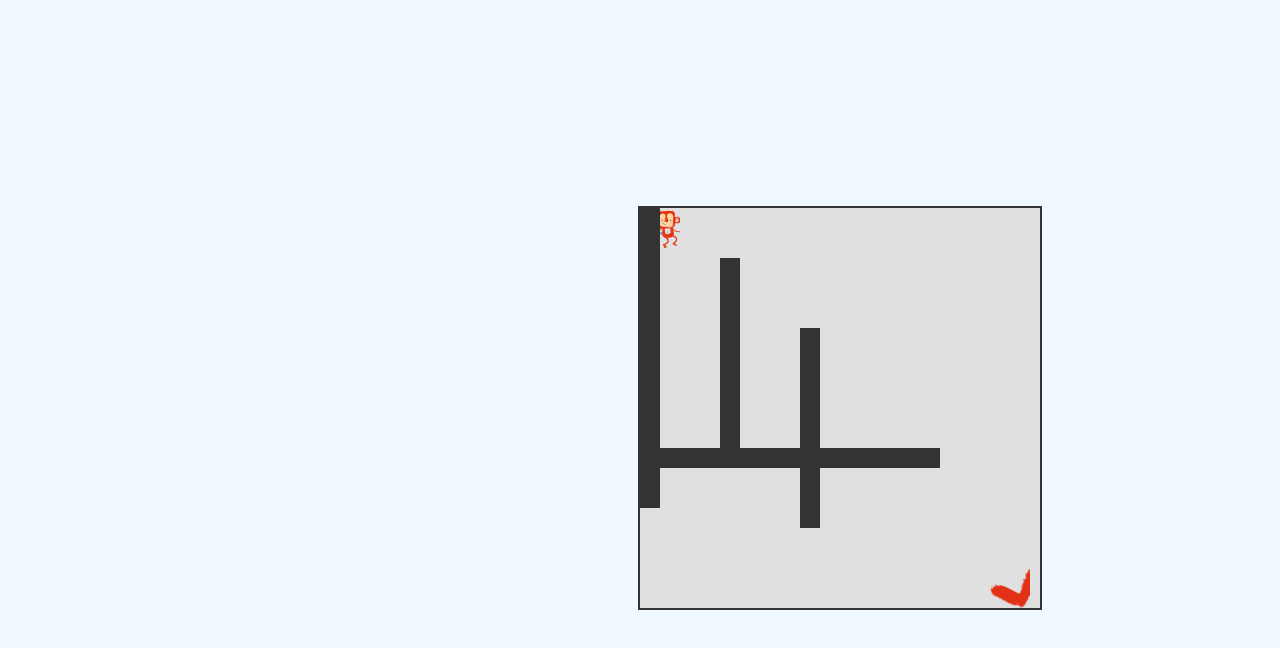
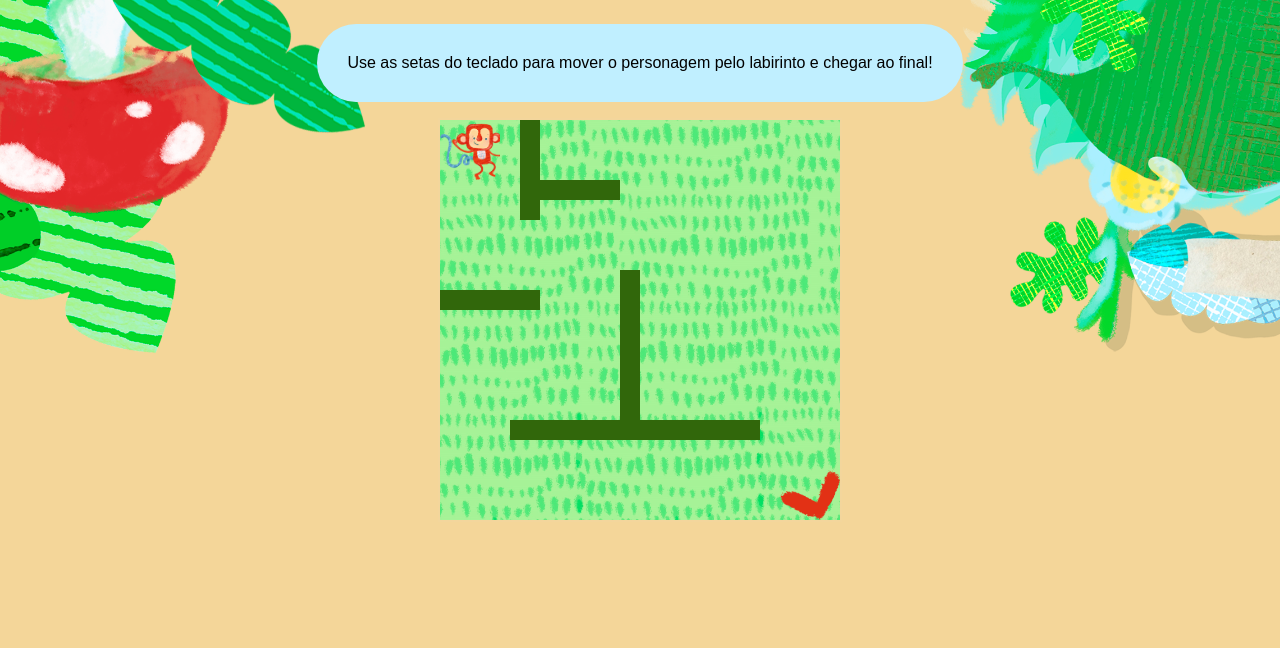
Before and after one commit to germanavaz/macacopulapula, a plain HTML site: page jogos/labirinto/labirinto.html in a window 1280 px wide. Drawn offline with Linux system fonts and the light colour scheme.

Commit message:
design e mecânica labirinto

```diff
--- a/jogos/labirinto/labirinto.html
+++ b/jogos/labirinto/labirinto.html
@@ -7,15 +7,16 @@
     <title>Document</title>
 </head>
 <body>
+    <p>Use as setas do teclado para mover o personagem pelo labirinto e chegar ao final!</p>
     <div id="game"></div>
         <div id="maze">
             <div id="character"></div>
             <div id="finish"></div>
         </div>
-        <div id="message" class="hidden"></div>
+    </div>
+    <div id="message" class="hidden"></div>
         <button id="restart" class="hidden">Jogar de Novo</button>
-        <a href="index.html" id="home" class="hidden">Voltar para o Início</a>
-    </div>
+        <a href="/index.html" id="home" class="hidden">Voltar para o Início</a>
 <script src="script.js"></script>
 </body>
 </html>
--- a/jogos/labirinto/script.js
+++ b/jogos/labirinto/script.js
@@ -9,11 +9,11 @@ let positionY = 0;
 const step = 40; // Tamanho do movimento (igual ao tamanho do personagem)
 
 const walls = [
-    {x: 0, y: 80, width: 20, height: 20},
-    {x: 80, y: 50, width: 20, height: 200},
-    {x: 160, y: 120, width: 20, height: 200},
-    {x: 0, y: 0, width: 20, height: 300},
-    {x: 0, y: 240, width: 300, height: 20},
+    {x: 0, y: 170, width: 100, height: 20},
+    {x: 80, y: 60, width: 100, height: 20},
+    {x: 180, y: 150, width: 20, height: 170},
+    {x: 80, y: 0, width: 20, height: 100},
+    {x: 70, y: 300, width: 250, height: 20},
     // Adicione mais paredes aqui conforme necessário
 ];
 
--- a/jogos/labirinto/style.css
+++ b/jogos/labirinto/style.css
@@ -1,48 +1,57 @@
 body {
     display: flex;
+    flex-direction: column;
     justify-content: center;
     align-items: center;
-    height: 100vh;
-    background-color: #f0f8ff;
+    background-image: url("./img/background-labirinto.png");
+    background-size: cover;
+    background-position: center;
+    background-repeat: no-repeat;
+    background-color: #f4d699;
     font-family: Arial, sans-serif;
+}
+
+p {
+    background-color: #c0efff;
+    padding: 30px;
+    border-radius: 50px;
 }
 
 #game {
     position: relative;
     width: 400px;
-    height: 400px;
 }
 
 #maze {
     position: relative;
     width: 400px;
     height: 400px;
-    border: 2px solid #333;
-    background: #e0e0e0;
+    border: 2px solid #f3d69c;
+    background-image: url("./img/fundo.jpg");
+    background-size: cover;
 }
 
 #character {
     position: absolute;
-    width: 40px;
-    height: 40px;
+    width: 60px;
+    height: 60px;
     background-image: url('./img/pula-pula-labirinto.png'); /* Coloque o caminho da imagem do personagem */
     background-size: cover;
 }
 
 #finish {
     position: absolute;
-    width: 40px;
-    height: 40px;
+    width: 60px;
+    height: 50px;
     background-image: url('./img/key.png'); /* Coloque o caminho da imagem de finalização */
-    z-index: 100;
     background-size: cover;
     bottom: 0px;
-    right: 10px;
+    right: 0px;
 }
 
 .wall {
     position: absolute;
-    background-color: #333;
+    background-color: #31670b;
 }
 
 .hidden {
```
Also changed, not shown: jogos/labirinto/img/background-labirinto.png (added), jogos/labirinto/img/fundo.jpg (added).
